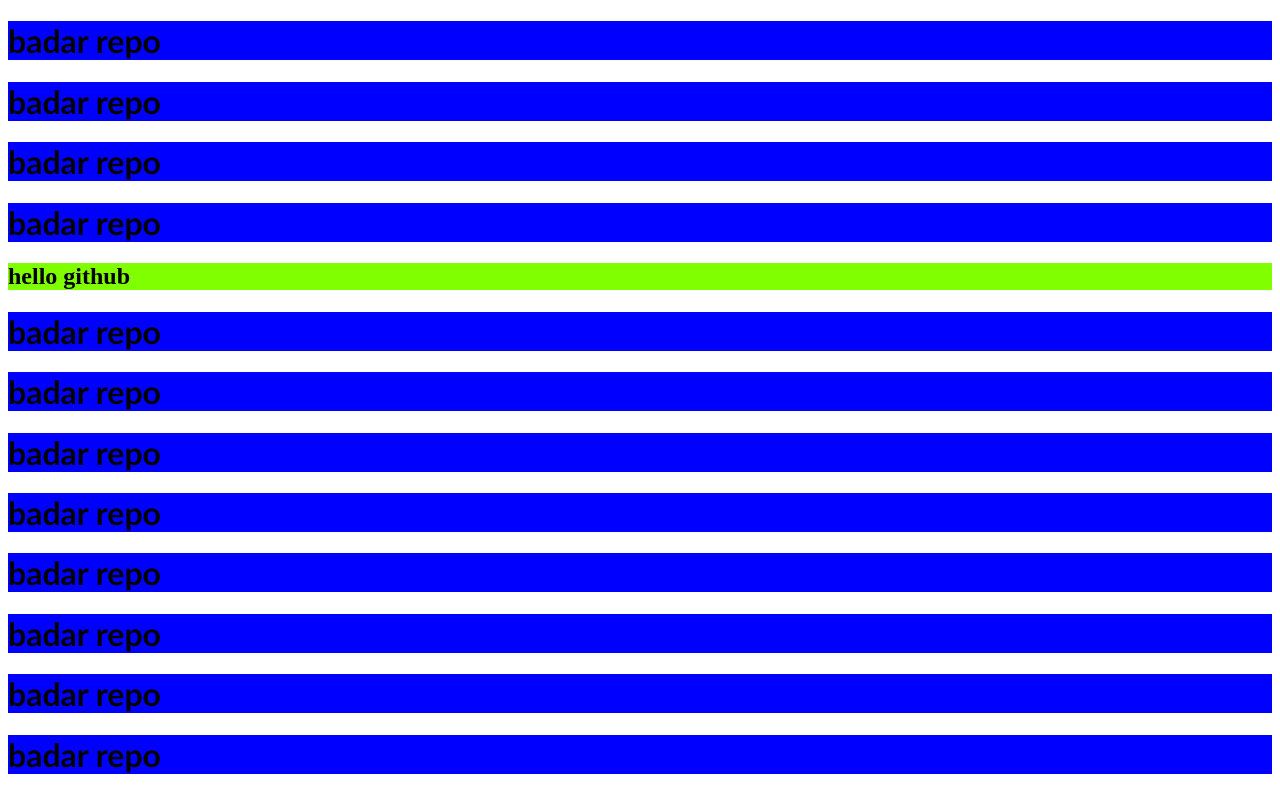
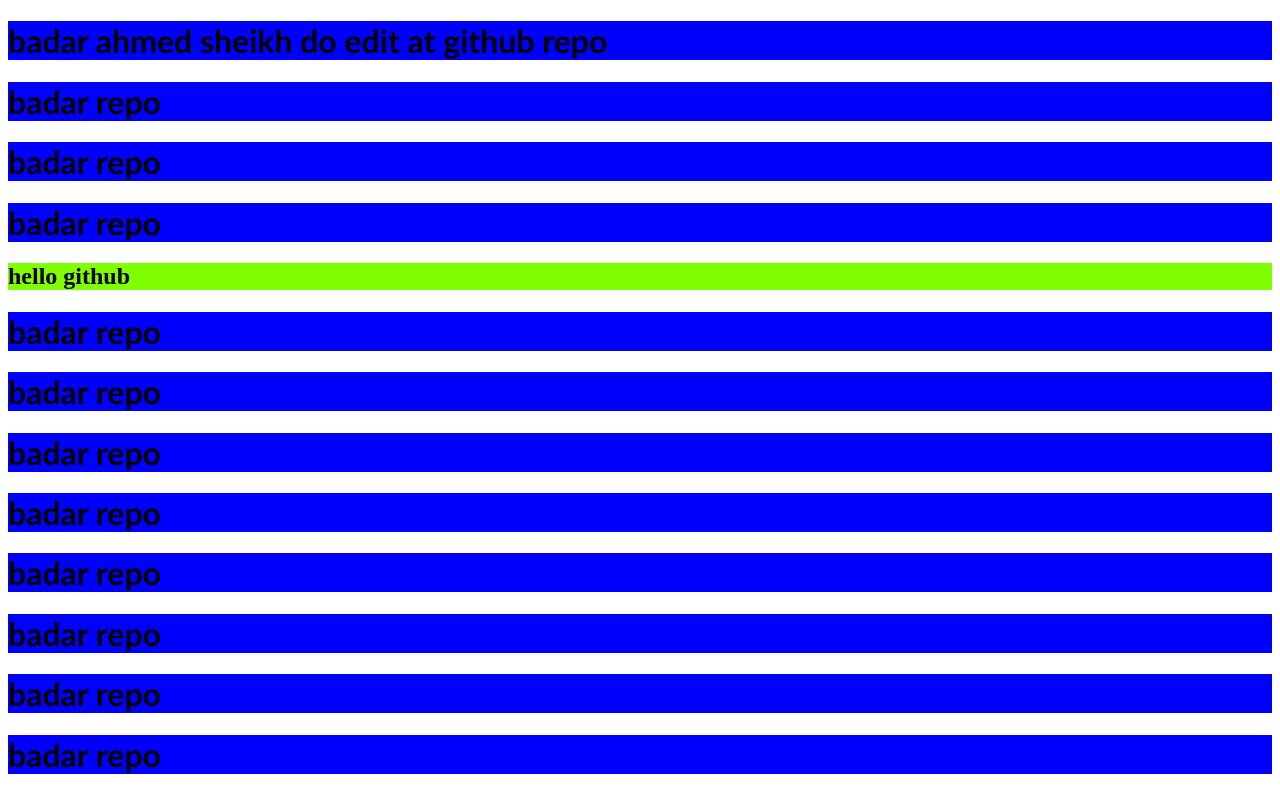
Before and after one commit to BADARAHMEDSHEIKH/nov-2021-18, a plain HTML site: page index.html in a window 1280 px wide. Shown: the top 792 px of the page. Drawn offline with Linux system fonts and the light colour scheme.

Commit message:
full name in h1 tag

```diff
--- a/index.html
+++ b/index.html
@@ -8,7 +8,7 @@
     <title>git repositoryy</title>
 </head>
 <body>
-    <h1>badar repo</h1>
+    <h1>badar ahmed sheikh do edit at github repo</h1>
     <h1>badar repo</h1><h1>badar repo</h1><h1>badar repo</h1>
     <h2>hello github</h2>
     <h1>badar repo</h1>
```
